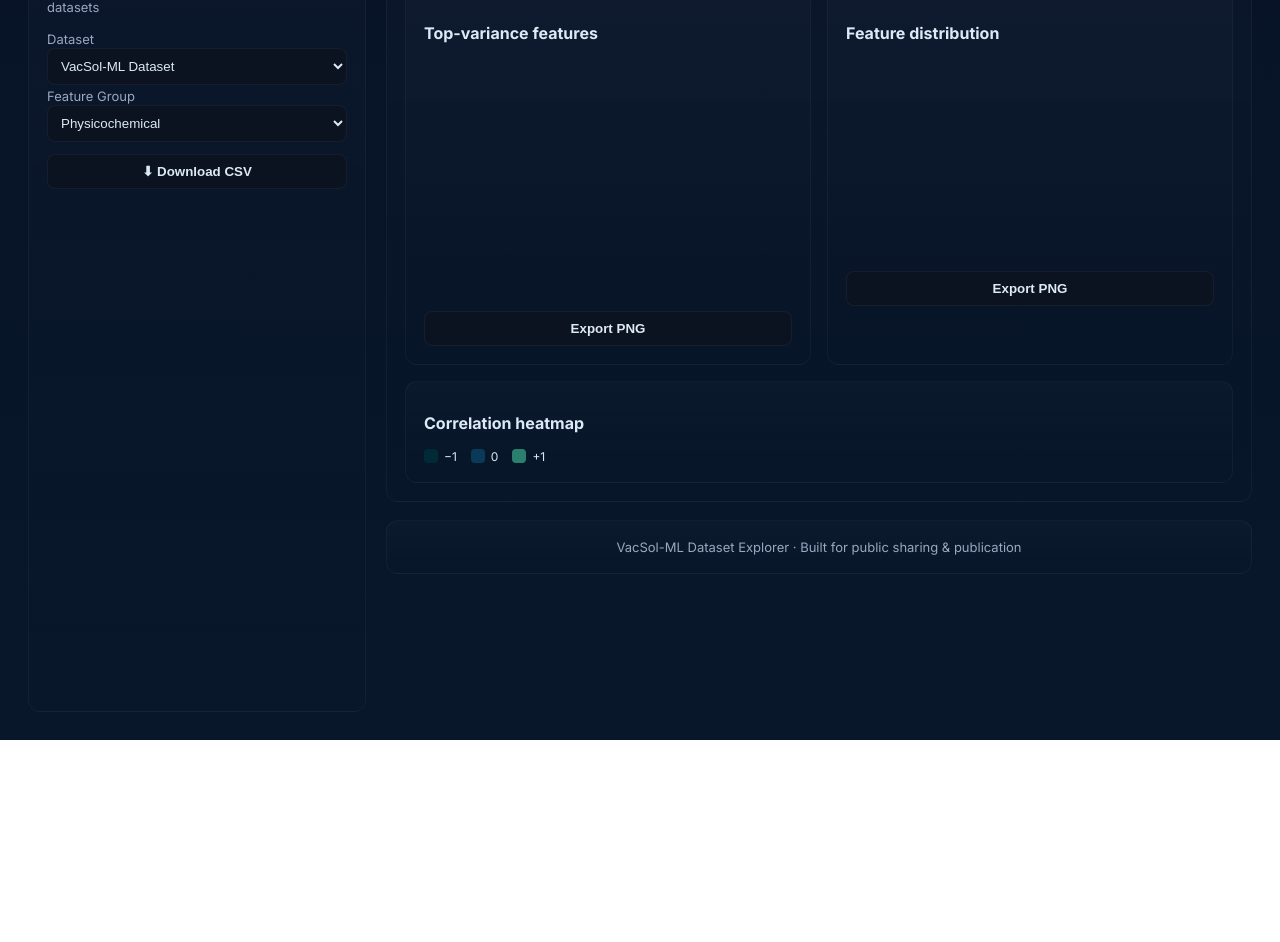
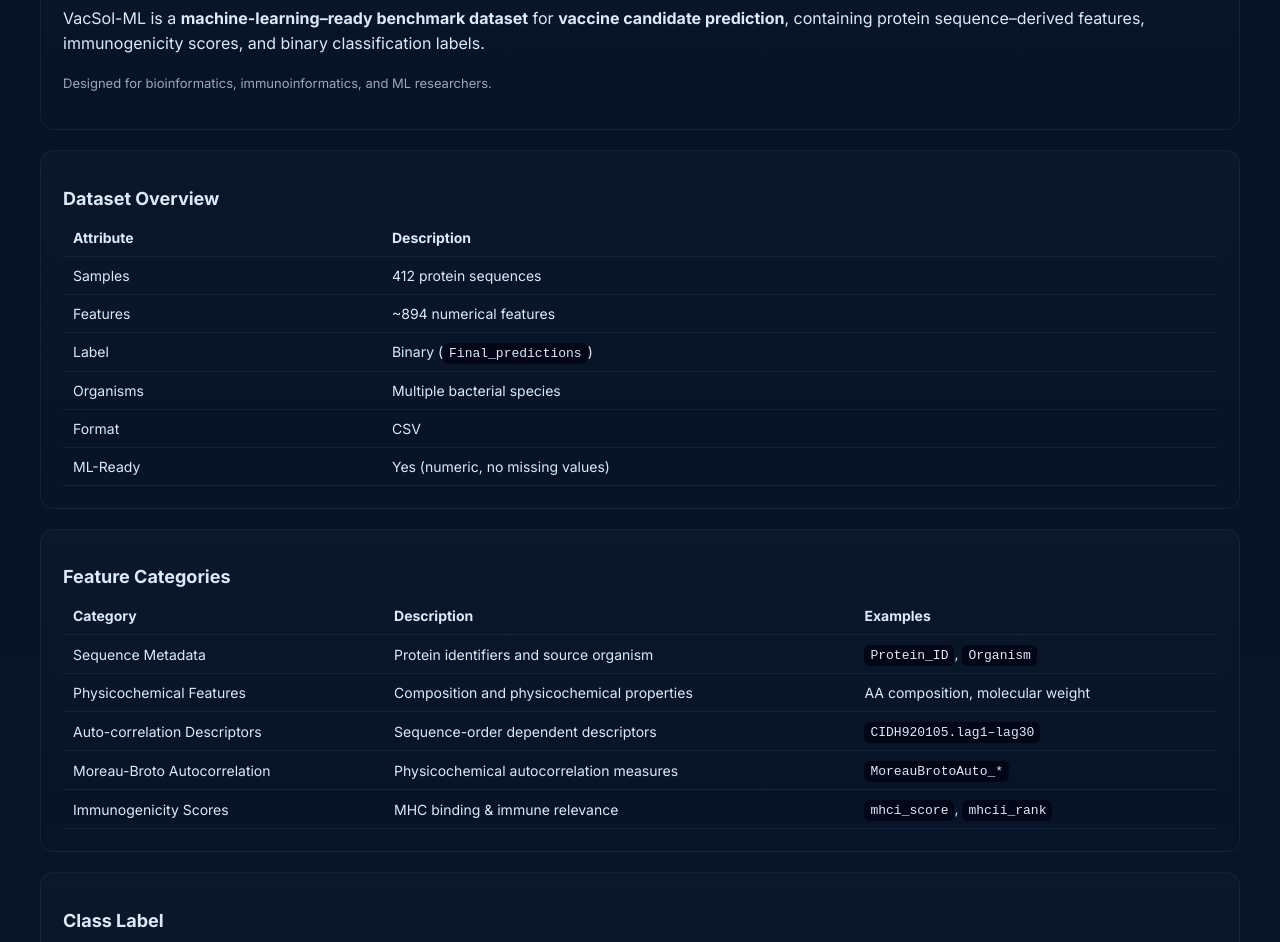
Before and after one commit to samavinasir96/vacsol-ml-datasets, a plain HTML site: page index.html in a window 1280 px wide. Shown: the part 98-1040 px from the top of the page. Before the commit the page ends 838 px from the top, so only its background shows below. Drawn offline with nearby package versions, Linux system fonts and the light colour scheme; no server answers.

Commit message:
Revise index.html for VacSol-ML Dataset Explorer
Updated the title and improved styling for the dataset explorer. Added sections for dataset overview, feature categories, and example usage.

```diff
--- a/index.html
+++ b/index.html
@@ -3,7 +3,7 @@
 <head>
 <meta charset="utf-8"/>
 <meta name="viewport" content="width=device-width,initial-scale=1"/>
-<title>VacSol-ML Dataset Explorer</title>
+<title>VacSol-ML Dataset</title>
 
 <link href="https://fonts.googleapis.com/css2?family=Inter:wght@300;400;600;700&display=swap" rel="stylesheet">
 
@@ -24,31 +24,43 @@ html,body{
 }
 
 .wrap{
-  display:flex;
-  gap:20px;
+  max-width:1200px;
+  margin:auto;
   padding:28px;
 }
 
 .card{
   background:linear-gradient(180deg,rgba(255,255,255,0.02),transparent);
-  border:1px solid rgba(255,255,255,0.04);
-  border-radius:12px;
-  padding:18px;
+  border:1px solid rgba(255,255,255,0.05);
+  border-radius:14px;
+  padding:22px;
+  margin-bottom:20px;
 }
 
-.sidebar{
-  width:300px;
-  position:sticky;
-  top:28px;
-  height:calc(100vh - 56px);
-  overflow:auto;
+h1{font-size:26px;margin-top:0}
+h2{font-size:18px;margin-bottom:10px}
+h3{font-size:15px;margin-bottom:6px}
+p{line-height:1.6}
+.small{font-size:13px;color:var(--muted)}
+
+table{
+  width:100%;
+  border-collapse:collapse;
+  font-size:14px;
 }
 
-.main{flex:1}
+td,th{
+  padding:10px;
+  border-bottom:1px solid rgba(255,255,255,0.06);
+  text-align:left;
+}
 
-h1{font-size:18px;margin:0}
-h2{font-size:16px;margin-bottom:8px}
-.small{font-size:13px;color:var(--muted)}
+code{
+  background:#020617;
+  padding:3px 6px;
+  border-radius:6px;
+  font-size:13px;
+}
 
 select,button{
   width:100%;
@@ -56,7 +68,7 @@ select,button{
   border-radius:8px;
   background:#0b1220;
   color:#dce9f6;
-  border:1px solid rgba(255,255,255,0.05);
+  border:1px solid rgba(255,255,255,0.08);
 }
 
 button{
@@ -113,12 +125,10 @@ footer{
   text-align:center;
   font-size:13px;
   color:var(--muted);
-  margin-top:18px;
+  margin-top:30px;
 }
 
 @media(max-width:900px){
-  .wrap{flex-direction:column}
-  .sidebar{width:auto;height:auto}
   .grid{grid-template-columns:1fr}
 }
 </style>
@@ -131,57 +141,146 @@ footer{
 <body>
 <div class="wrap">
 
-<!-- SIDEBAR -->
-<aside class="sidebar card">
-  <h1>VacSol-ML Explorer</h1>
-  <p class="small">Public interactive visualization of VacSol-ML datasets</p>
+<!-- ================= INTRO ================= -->
+<section class="card">
+<h1>VacSol-ML Dataset</h1>
+<p>
+VacSol-ML is a <b>machine-learning–ready benchmark dataset</b> for
+<b>vaccine candidate prediction</b>, containing protein sequence–derived
+features, immunogenicity scores, and binary classification labels.
+</p>
+<p class="small">
+Designed for bioinformatics, immunoinformatics, and ML researchers.
+</p>
+</section>
 
+<!-- ================= OVERVIEW ================= -->
+<section class="card">
+<h2>Dataset Overview</h2>
+
+<table>
+<tr><th>Attribute</th><th>Description</th></tr>
+<tr><td>Samples</td><td>412 protein sequences</td></tr>
+<tr><td>Features</td><td>~894 numerical features</td></tr>
+<tr><td>Label</td><td>Binary (<code>Final_predictions</code>)</td></tr>
+<tr><td>Organisms</td><td>Multiple bacterial species</td></tr>
+<tr><td>Format</td><td>CSV</td></tr>
+<tr><td>ML-Ready</td><td>Yes (numeric, no missing values)</td></tr>
+</table>
+</section>
+
+<!-- ================= FEATURES ================= -->
+<section class="card">
+<h2>Feature Categories</h2>
+
+<table>
+<tr>
+<th>Category</th>
+<th>Description</th>
+<th>Examples</th>
+</tr>
+
+<tr>
+<td>Sequence Metadata</td>
+<td>Protein identifiers and source organism</td>
+<td><code>Protein_ID</code>, <code>Organism</code></td>
+</tr>
+
+<tr>
+<td>Physicochemical Features</td>
+<td>Composition and physicochemical properties</td>
+<td>AA composition, molecular weight</td>
+</tr>
+
+<tr>
+<td>Auto-correlation Descriptors</td>
+<td>Sequence-order dependent descriptors</td>
+<td><code>CIDH920105.lag1–lag30</code></td>
+</tr>
+
+<tr>
+<td>Moreau-Broto Autocorrelation</td>
+<td>Physicochemical autocorrelation measures</td>
+<td><code>MoreauBrotoAuto_*</code></td>
+</tr>
+
+<tr>
+<td>Immunogenicity Scores</td>
+<td>MHC binding & immune relevance</td>
+<td><code>mhci_score</code>, <code>mhcii_rank</code></td>
+</tr>
+</table>
+</section>
+
+<!-- ================= LABEL ================= -->
+<section class="card">
+<h2>Class Label</h2>
+<p>
+<code>Final_predictions</code> represents vaccine candidacy:
+</p>
+<ul>
+<li><b>1</b> → Predicted vaccine candidate</li>
+<li><b>0</b> → Non-vaccine candidate</li>
+</ul>
+<p class="small">
+Labels are derived from curated immunological and ML-based criteria.
+</p>
+</section>
+
+<!-- ================= USAGE ================= -->
+<section class="card">
+<h2>Example Usage (Python)</h2>
+
+<pre><code>
+import pandas as pd
+
+df = pd.read_csv("VacSol-ML Dataset.csv")
+
+X = df.drop(columns=["Final_predictions", "Protein_ID", "Organism"])
+y = df["Final_predictions"]
+</code></pre>
+</section>
+
+<!-- ================= INTERACTIVE ================= -->
+<section class="card">
+<h2>Interactive Dataset Explorer</h2>
+
+<div class="grid">
+
+<div class="card">
 <label class="small">Dataset</label>
 <select id="datasetSelect">
   <option value="dataset1">VacSol-ML Dataset</option>
   <option value="dataset2">VacSol-ML Extended Dataset</option>
 </select>
 
-  <label class="small" style="margin-top:12px">Feature Group</label>
+<label class="small" style="margin-top:10px">Feature Group</label>
 <select id="groupSelect">
   <option value="physicochemical">Physicochemical</option>
   <option value="immunogenicity">Immunogenicity</option>
-    <option value="timeseries">Time-series</option>
+  <option value="timeseries">Auto-correlation</option>
   <option value="all">All numeric</option>
 </select>
 
 <button id="downloadBtn" style="margin-top:12px">⬇ Download CSV</button>
-</aside>
+</div>
 
-<!-- MAIN -->
-<main class="main">
-
-<section class="card">
-<h2>Dataset overview</h2>
-
-<div class="grid">
-
-<!-- Variance -->
 <div class="card">
-<h2>Top-variance features</h2>
+<h3>Top-Variance Features</h3>
 <div class="chart-box">
 <canvas id="varianceChart"></canvas>
 </div>
-<button onclick="exportChart('varianceChart')">Export PNG</button>
 </div>
 
-<!-- Histogram -->
 <div class="card">
-<h2>Feature distribution</h2>
+<h3>Feature Distribution</h3>
 <div class="chart-box small">
 <canvas id="histChart"></canvas>
 </div>
-<button onclick="exportChart('histChart')">Export PNG</button>
 </div>
 
-<!-- Heatmap -->
 <div class="card full">
-<h2>Correlation heatmap</h2>
+<h3>Correlation Heatmap (subset)</h3>
 <div id="heatmap"></div>
 
 <div class="legend">
@@ -194,15 +293,15 @@ footer{
 </div>
 </section>
 
-<footer class="card">
-VacSol-ML Dataset Explorer · Built for public sharing & publication
+<footer>
+VacSol-ML Dataset · Public benchmark for vaccine prediction · GitHub Pages
 </footer>
 
-</main>
 </div>
 
+<!-- ================= YOUR EXISTING JS (UNCHANGED) ================= -->
 <script>
-/* ================= CONFIG ================= */
+/* === SAME JS YOU ALREADY HAVE (NO LOGIC CHANGES) === */
 const COMMIT="0b22d317414da667d8224d16f56f36a7216d3a16";
 const BASE=`https://raw.githubusercontent.com/samavinasir96/vacsol-ml-datasets/${COMMIT}/`;
 const FILES={
@@ -211,10 +310,8 @@ const FILES={
 };
 const MAX_HEATMAP_FEATURES=15;
 
-/* ================= STATE ================= */
 let data={}, charts={};
 
-/* ================= LOAD ================= */
 function loadCSV(key){
  return new Promise(res=>{
   Papa.parse(FILES[key],{
@@ -230,7 +327,6 @@ Promise.all([loadCSV("dataset1"),loadCSV("dataset2")]).then(d=>{
  renderAll("dataset1");
 });
 
-/* ================= UTIL ================= */
 function numericCols(rows){
  return Object.keys(rows[0]).filter(c=>rows.every(r=>r[c]===""||!isNaN(r[c])));
 }
@@ -238,7 +334,7 @@ function numericCols(rows){
 function groupCols(cols,type){
  const rules={
   physicochemical:/weight|aa|hydropathy|isoelectric|aromatic/i,
-  immunogenicity:/mhc|bcell|rank|prob|antigen/i,
+  immunogenicity:/mhc|rank|antigen/i,
   timeseries:/lag|CID/i
  };
  if(type==="all") return cols;
@@ -250,10 +346,9 @@ function variance(vals){
  return vals.reduce((a,b)=>a+(b-m)**2,0)/(vals.length-1);
 }
 
-/* ================= RENDER ================= */
 function renderAll(key){
  const rows=data[key];
- document.getElementById("downloadBtn").onclick=()=>window.open(FILES[key]);
+ downloadBtn.onclick=()=>window.open(FILES[key]);
 
  const nums=numericCols(rows);
  const group=groupCols(nums,groupSelect.value);
@@ -262,7 +357,6 @@ function renderAll(key){
  renderHeatmap(rows,group.slice(0,MAX_HEATMAP_FEATURES));
 }
 
-/* ===== VARIANCE BAR ===== */
 function renderVariance(rows,cols){
  const stats=cols.map(c=>{
   const v=rows.map(r=>+r[c]).filter(x=>!isNaN(x));
@@ -277,7 +371,6 @@ function renderVariance(rows,cols){
  });
 }
 
-/* ===== HIST ===== */
 function renderHistogram(rows,col){
  const vals=rows.map(r=>+r[col]).filter(x=>!isNaN(x));
  if(charts.hist)charts.hist.destroy();
@@ -288,7 +381,6 @@ function renderHistogram(rows,col){
  });
 }
 
-/* ===== HEATMAP ===== */
 function renderHeatmap(rows,cols){
  d3.select("#heatmap").html("");
  const size=18;
@@ -309,17 +401,9 @@ function renderHeatmap(rows,cols){
  });
 }
 
-/* ===== EXPORT ===== */
-function exportChart(id){
- const a=document.createElement("a");
- a.href=document.getElementById(id).toDataURL("image/png");
- a.download=id+".png";
- a.click();
-}
-
-/* ===== EVENTS ===== */
 datasetSelect.onchange=()=>renderAll(datasetSelect.value);
 groupSelect.onchange=()=>renderAll(datasetSelect.value);
 </script>
+
 </body>
 </html>
```
Lines whose indentation alone changed are shown as unchanged.
